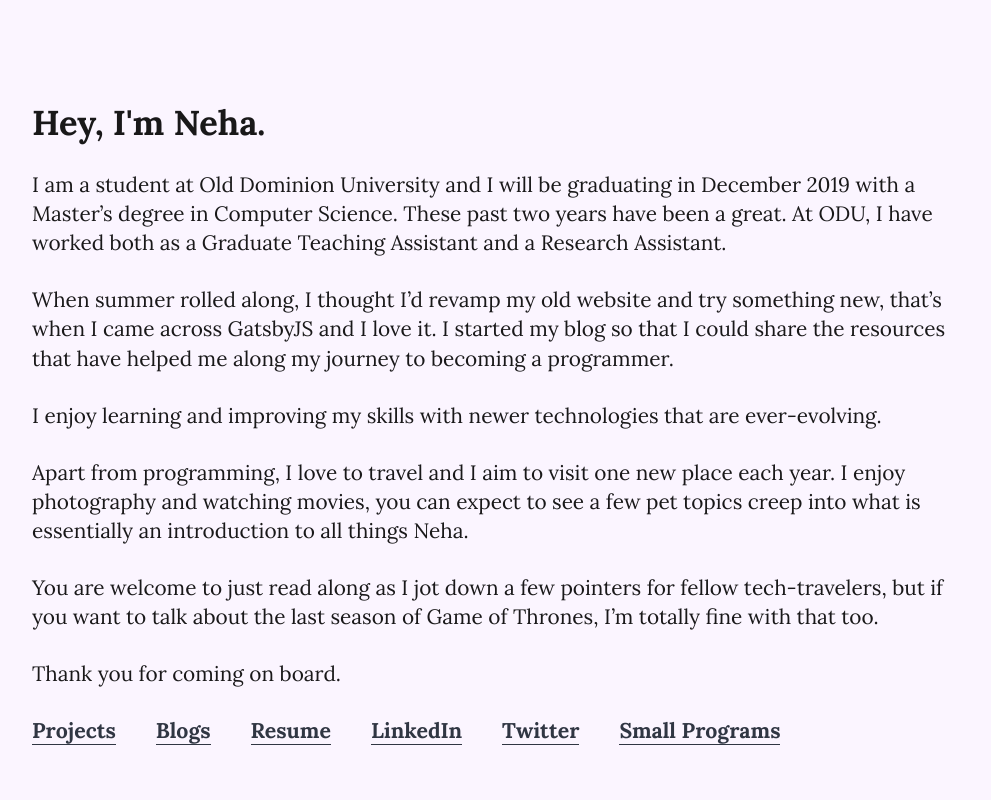
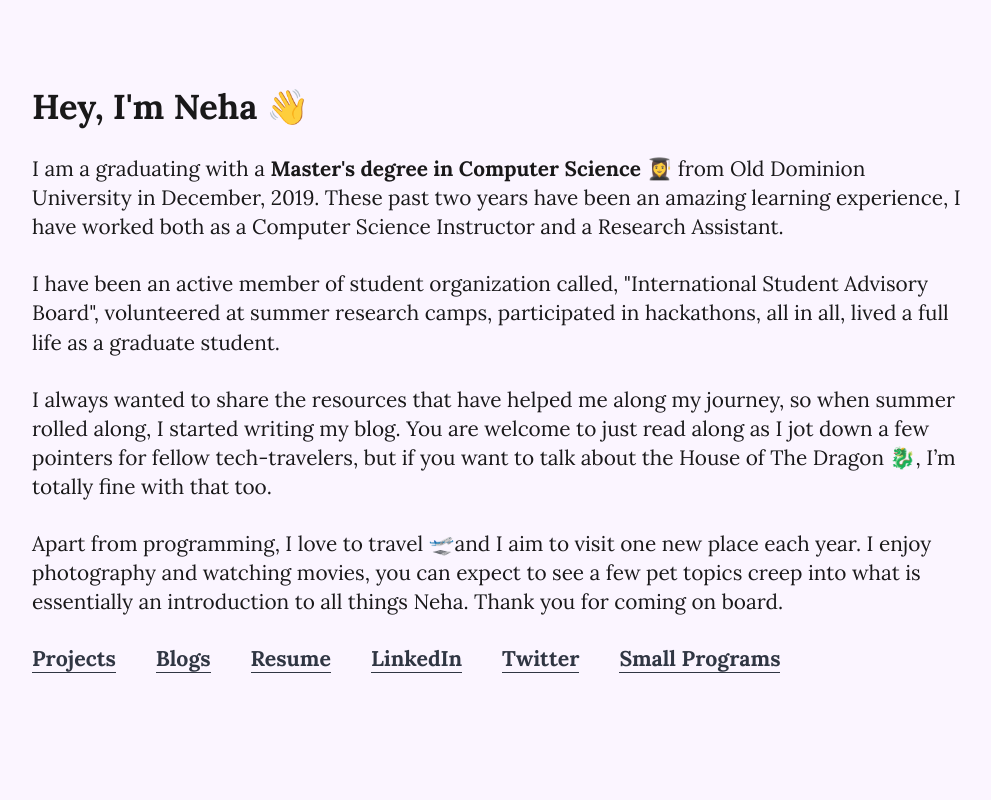
Before and after one commit to niphadkarneha/gatsby-blog-neha, a Gatsby site: page / in a window 1280 px wide. Shown: the top 800 px of the page, without its empty margins (140-1131 px from the left). Built offline with nearby package versions, Linux system fonts and the light colour scheme; Gatsby itself is replaced by a stand-in of ours; some packages are replaced by stand-ins of ours.

Commit message:
emoticons, config changes, and formatting

```diff
--- a/content/blog/StartingWithGatsbyandReact/index.md
+++ b/content/blog/StartingWithGatsbyandReact/index.md
@@ -14,7 +14,7 @@ I love reading blogs and articles on Medium and that how I stumbled on
 
 >More often than not as a developer you will need to create a static web page. Either creating a portfolio of your projects, a product landing page, etc.
 
-![Chinese Salty Egg](./gatsby.jpg)
+![Mr. Gatsby](./gatsby.jpg)
 
 I found these tutorials extremely useful
 
--- a/gatsby-config.js
+++ b/gatsby-config.js
@@ -6,10 +6,10 @@ module.exports = {
     title: `Neha Niphadkar`,
     author: `Neha Niphadkar`,
     description: `Neha Niphadkar is a Computer Science Graduate Student`,
-    siteUrl: `https://www.nehaniphadkar.in/`,
+    siteUrl: `https://www.nehaniphadkar.in`,
     plugins: [`gatsby-plugin-sitemap`],
     social: {
-      twitter: `niphadkarneha`,
+      twitter: `NiphadkarNeha`,
     },
   },
   plugins: [
@@ -78,6 +78,24 @@ module.exports = {
               maxWidth: 590,
               showCaptions: true,
             },
+            resolve: 'gatsby-remark-emojis',
+            options: {
+              // Deactivate the plugin globally (default: true)
+              active : true,
+              // Add a custom css class
+              class  : 'emoji-icon',
+              // Select the size (available size: 16, 24, 32, 64)
+              size   : 16,
+              // Add custom styles
+              styles : {
+                display      : 'inline',
+                margin       : '0',
+                'margin-top' : '1px',
+                position     : 'relative',
+                top          : '5px',
+                width        : '25px'
+              }
+            }
           },
           {
             resolve: `gatsby-remark-responsive-iframe`,
--- a/package.json
+++ b/package.json
@@ -9,6 +9,7 @@
   },
   "dependencies": {
     "gatsby": "^2.9.4",
+    "gatsby-cli": "^2.8.8",
     "gatsby-image": "^2.1.4",
     "gatsby-plugin-feed": "^2.2.3",
     "gatsby-plugin-google-analytics": "^2.1.1",
@@ -20,6 +21,7 @@
     "gatsby-plugin-sitemap": "^2.2.10",
     "gatsby-plugin-typography": "^2.2.13",
     "gatsby-remark-copy-linked-files": "^2.0.13",
+    "gatsby-remark-emojis": "^0.3.3",
     "gatsby-remark-images": "^3.0.16",
     "gatsby-remark-prismjs": "^3.2.11",
     "gatsby-remark-responsive-iframe": "^2.1.1",
--- a/src/components/bio.js
+++ b/src/components/bio.js
@@ -8,7 +8,6 @@
 import React from "react"
 import { StaticQuery, graphql } from "gatsby"
 
-import { rhythm } from "../utils/typography"
 
 function Bio() {
   return (
--- a/src/components/layout.css
+++ b/src/components/layout.css
@@ -46,8 +46,8 @@ main p {
 .homePageHeader {
     font-size: 1.3rem;
     line-height: 1.4;
-    padding-top: 2rem;
-    padding-bottom: 12rem;
+    padding-top: 1rem;
+    padding-bottom: 9rem;
     font-kerning: normal;
 }
 
--- a/src/components/layout.js
+++ b/src/components/layout.js
@@ -1,7 +1,7 @@
 import React from "react"
 import { Link } from "gatsby"
 import Bio from "./bio"
-import { rhythm, scale } from "../utils/typography"
+
 
 import "./layout.css"
 
@@ -18,13 +18,22 @@ class Layout extends React.Component {
       hasContent = false
       header = (
         <div className="homePageHeader">
-          <h1>Hey, I'm Neha.</h1>
-          <p>I am a student at Old Dominion University and I will be graduating in December 2019 with a Master’s degree in Computer Science. These past two years have been a great. At ODU, I have worked both as a Graduate Teaching Assistant and a Research Assistant.</p>
-          <p>When summer rolled along, I thought I’d revamp my old website and try something new, that’s when I came across GatsbyJS and I love it. I started my blog so that I could share the resources that have helped me along my journey to becoming a programmer.</p>
-          <p>I enjoy learning and improving my skills with newer technologies that are ever-evolving.</p>
-          <p>Apart from programming, I love to travel and I aim to visit one new place each year. I enjoy photography and watching movies, you can expect to see a few pet topics creep into what is essentially an introduction to all things Neha.</p>
-          <p>You are welcome to just read along as I jot down a few pointers for fellow tech-travelers, but if you want to talk about the last season of Game of Thrones, I’m totally fine with that too.</p>
-          <p>Thank you for coming on board.</p>
+          <h1>Hey, I'm Neha <span role="img" aria-label="wave">👋</span></h1>
+          <p>I am a graduating with a <strong>Master's degree in Computer Science <span role="img" aria-label="woman student">👩‍🎓</span></strong> from Old Dominion University in December, 2019.
+          These past two years have been an amazing learning experience, I have worked both as a Computer Science Instructor
+          and a Research Assistant.</p>
+
+          <p>I have been an active member of student organization called, "International Student Advisory Board",
+          volunteered at summer research camps, participated in hackathons, all in all, lived a full life as a graduate student.</p>
+
+          <p>I always wanted to share the resources that have helped me along my journey,
+          so when summer rolled along, I started writing my blog. You are welcome to just read along as I jot down a few pointers for fellow tech-travelers,
+          but if you want to talk about the House of The Dragon <span role="img" aria-label="dragon">🐉</span>, I’m totally fine with that too.</p>
+
+          <p>Apart from programming, I love to travel <span role="img" aria-label="travel">🛫</span>and I aim to visit one new place each year.
+          I enjoy photography and watching movies, you can expect to see a few pet topics creep into what is essentially
+          an introduction to all things Neha. Thank you for coming on board.</p>
+
           <nav className="main-nav">
             <Link to={"/projects"}>Projects</Link>
             <Link to={"/blogs"}>Blogs</Link>
```
Also changed, not shown: 1 other file.
